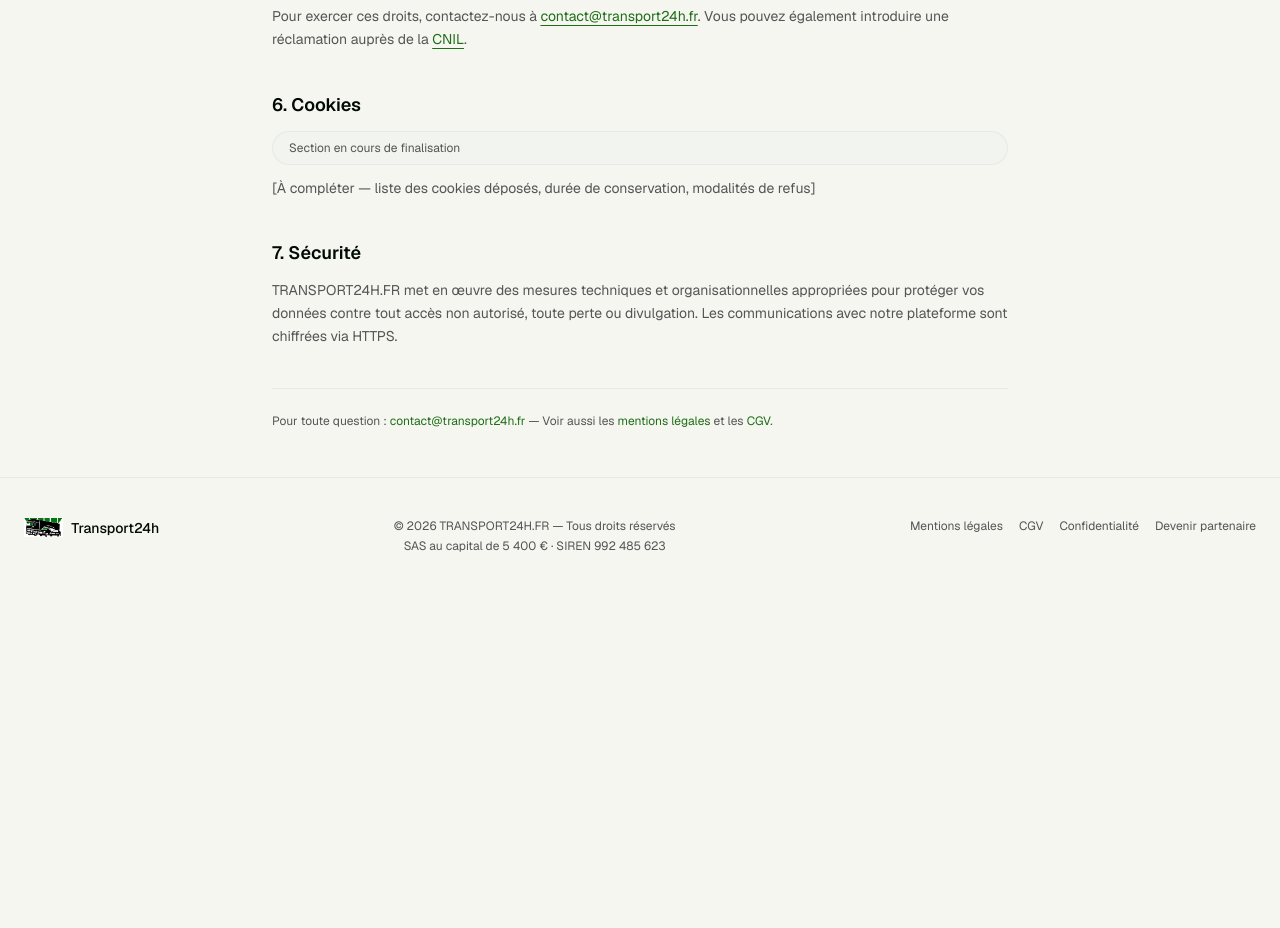
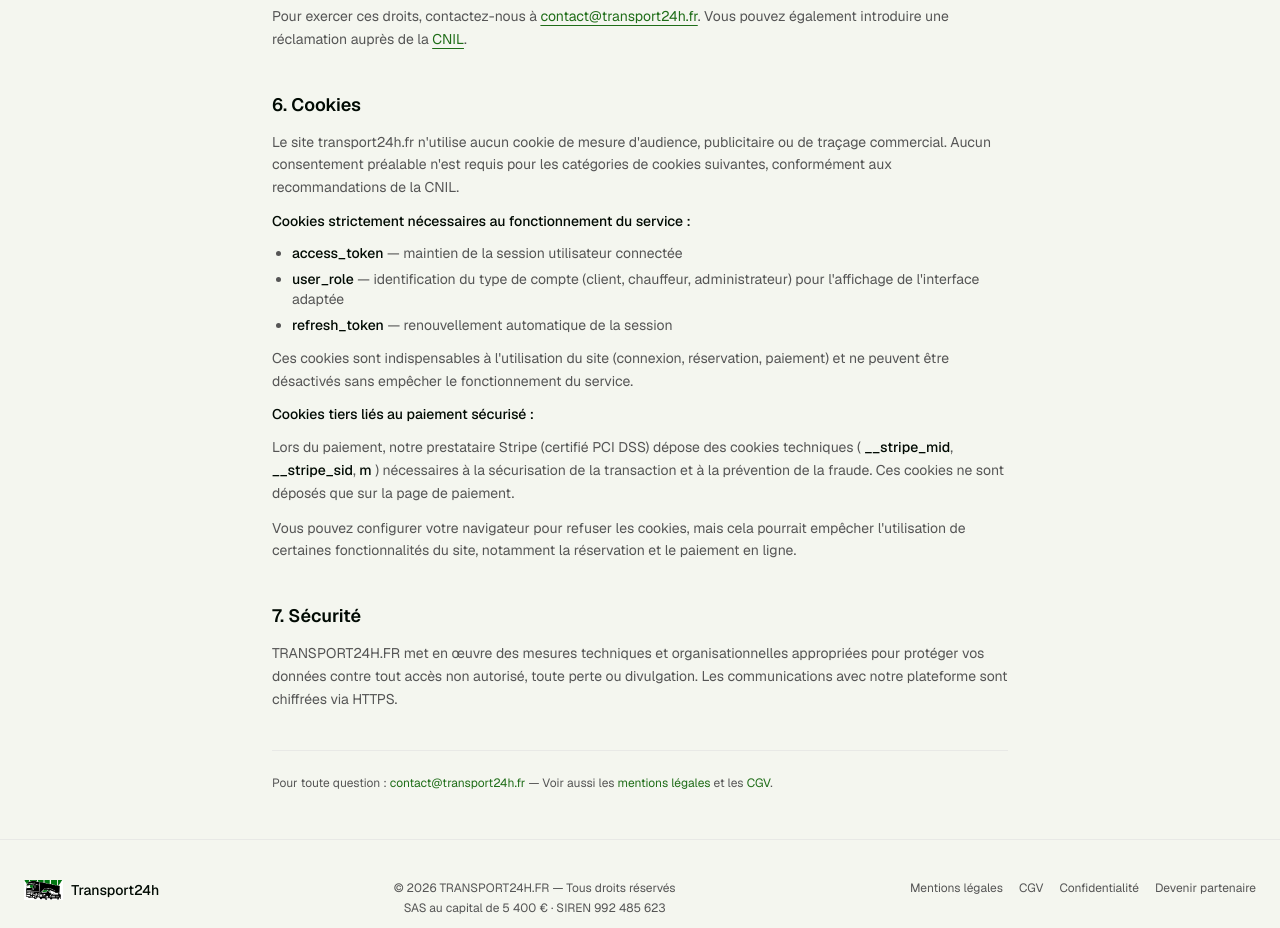
Before and after one commit to Oualid-coder/transport24h-web, a Next.js app: page /politique-de-confidentialite in a window 1280 px wide. Shown: the part 1560-2488 px from the top of the page. Before the commit the page ends 2154 px from the top, so only its background shows below. Built offline with nearby package versions, Linux system fonts and the light colour scheme; no server answers.

Commit message:
feat: redaction politique confidentialite - article 6 cookies

```diff
--- a/app/(client)/politique-de-confidentialite/page.tsx
+++ b/app/(client)/politique-de-confidentialite/page.tsx
@@ -128,10 +128,51 @@ export default function PolitiqueConfidentialitePage() {
 
         <section className="space-y-3">
           <h2 className="text-lg font-semibold">6. Cookies</h2>
-          <Placeholder />
           <p className="text-muted-foreground leading-relaxed">
-            [À compléter — liste des cookies déposés, durée de conservation, modalités
-            de refus]
+            Le site transport24h.fr n&apos;utilise aucun cookie de mesure d&apos;audience,
+            publicitaire ou de traçage commercial. Aucun consentement préalable n&apos;est
+            requis pour les catégories de cookies suivantes, conformément aux
+            recommandations de la CNIL.
+          </p>
+          <p className="font-medium text-foreground">
+            Cookies strictement nécessaires au fonctionnement du service :
+          </p>
+          <ul className="list-disc pl-5 space-y-1.5 text-muted-foreground">
+            <li>
+              <span className="font-medium text-foreground">access_token</span>
+              {" "}— maintien de la session utilisateur connectée
+            </li>
+            <li>
+              <span className="font-medium text-foreground">user_role</span>
+              {" "}— identification du type de compte (client, chauffeur,
+              administrateur) pour l&apos;affichage de l&apos;interface adaptée
+            </li>
+            <li>
+              <span className="font-medium text-foreground">refresh_token</span>
+              {" "}— renouvellement automatique de la session
+            </li>
+          </ul>
+          <p className="text-muted-foreground leading-relaxed">
+            Ces cookies sont indispensables à l&apos;utilisation du site (connexion,
+            réservation, paiement) et ne peuvent être désactivés sans empêcher le
+            fonctionnement du service.
+          </p>
+          <p className="font-medium text-foreground">
+            Cookies tiers liés au paiement sécurisé :
+          </p>
+          <p className="text-muted-foreground leading-relaxed">
+            Lors du paiement, notre prestataire Stripe (certifié PCI DSS) dépose des
+            cookies techniques ({" "}
+            <span className="font-medium text-foreground">__stripe_mid</span>,{" "}
+            <span className="font-medium text-foreground">__stripe_sid</span>,{" "}
+            <span className="font-medium text-foreground">m</span>
+            {" "}) nécessaires à la sécurisation de la transaction et à la prévention de
+            la fraude. Ces cookies ne sont déposés que sur la page de paiement.
+          </p>
+          <p className="text-muted-foreground leading-relaxed">
+            Vous pouvez configurer votre navigateur pour refuser les cookies, mais cela
+            pourrait empêcher l&apos;utilisation de certaines fonctionnalités du site,
+            notamment la réservation et le paiement en ligne.
           </p>
         </section>
 
```
